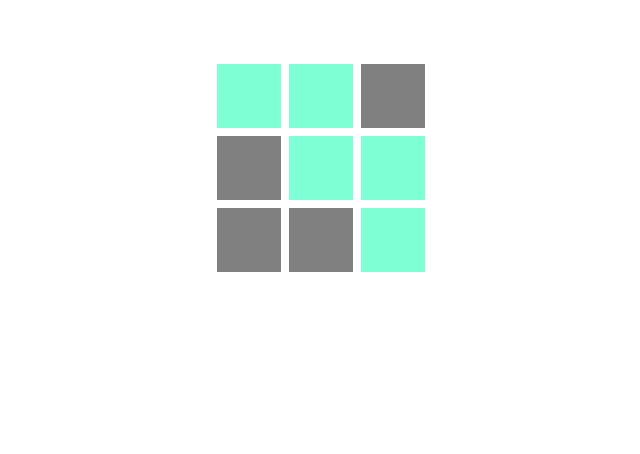
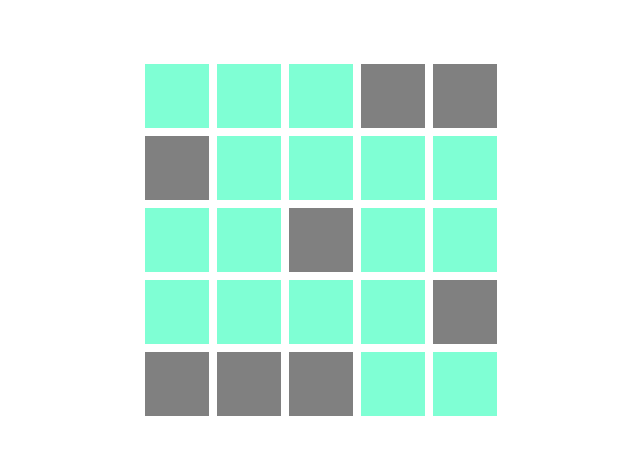
Before and after one commit to wcaokaze/clear-all-to-win, a Vue app: page /#/ in a window 1280 px wide. Shown: the top 454 px of the page, without its empty margins (319-959 px from the left). Built offline with nearby package versions, Linux system fonts and the light colour scheme.

Commit message:
初期フィールドをランダム生成

```diff
--- a/src/components/Field.vue
+++ b/src/components/Field.vue
@@ -38,7 +38,7 @@
 
             return this.field
                 .map(column => column.length)
-                .reduce((a, b) => Math.max(a, b));
+                .reduce((a, b) => Math.max(a, b), /* initialValue = */ 0);
         }
 
         private getCell(x: number, y: number): boolean {
--- a/src/views/Home.vue
+++ b/src/views/Home.vue
@@ -14,17 +14,17 @@
         }
     })
     export default class Home extends Vue {
-        private field: boolean[][] = [
-            [true,  false, false],
-            [true,  true,  false],
-            [false, true,  true ]
-        ];
+        private field: boolean[][] = [];
 
         private rule = [
             [false, true, false],
             [true,  true, true ],
             [false, true, false]
         ];
+
+        mounted() {
+            this.generateRandomField(5, 5);
+        }
 
         private onCellClick(clickedX: number, clickedY: number) {
             const field = this.field.concat();
@@ -46,6 +46,14 @@
 
             this.field = field;
         }
+
+        private generateRandomField(columnCount: number, rowCount: number) {
+            this.field = Array.from(Array(columnCount), () =>
+                Array.from(Array(rowCount), () =>
+                    Math.random() > 0.5
+                )
+            );
+        }
     }
 </script>
 
```
